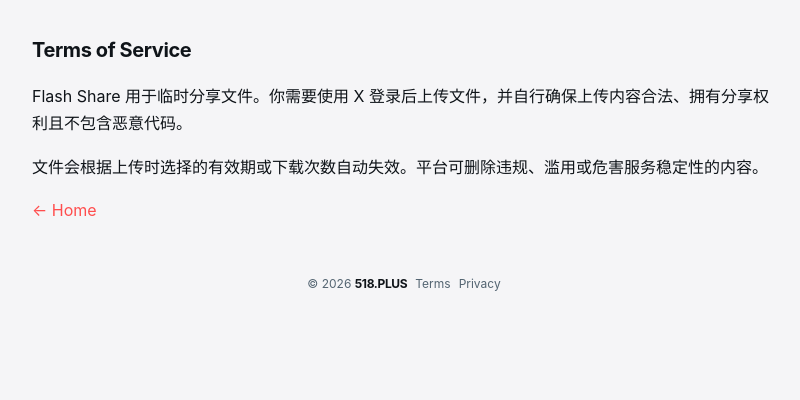
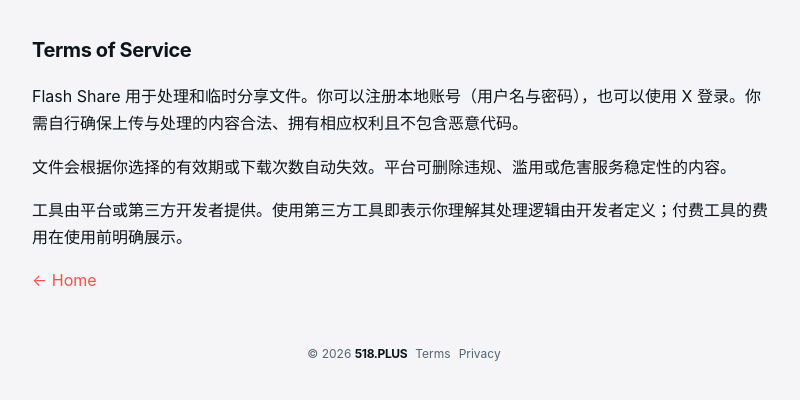
Before and after one commit to samelabs/FlashShare, a FastAPI app: page /terms in a window 1280 px wide. Shown: the part 44-444 px from the top of the page, without its empty margins (236-1036 px from the left). Run offline with FastAPI, Linux system fonts and the light colour scheme; parts of the project's set-up code (start-up, migrations or seed data) failed here and were passed over; some libraries are stand-ins or nearby versions.

Commit message:
launch-readiness: correct policy facts and expose launch decisions
Terms/Privacy previously stated login and data-collection facts that no
longer match the shipped mechanisms: terms claimed X login is required,
privacy claimed only X-profile fields are stored. Both pages now state the
current facts — local username/password accounts alongside optional X
OAuth, ledger records kept for settlement/withdrawal/audit with partial
retention after content expiry, and third-party tool attribution with
upfront pricing display. No legal entity, jurisdiction, or retention-SLA
commitments are made (owner decisions pending). Footer policy links from
the previous commit stay as-is; no new policy or i18n subsystem.

```diff
--- a/templates/privacy.html
+++ b/templates/privacy.html
@@ -1,2 +1,3 @@
-<p>我们使用 X OAuth 登录确认用户身份，只保存 X 用户 ID、用户名、显示名称和头像地址。我们不会读取时间线、私信、关注列表，也不会代表用户发布内容。</p>
-<p>上传记录会保存文件名、大小、下载链接、过期时间、上传时间和基础访问来源，用于额度控制、审计和故障排查。</p>
+<p>我们提供两种登录方式：本地账号（用户名与密码）和 X OAuth。使用 X 登录时，我们只保存 X 用户 ID、用户名、显示名称和头像地址；不会读取时间线、私信、关注列表，也不会代表你发布内容。本地账号只保存用户名、邮箱地址与密码哈希。</p>
+<p>上传与工具处理记录会保存文件名、大小、下载链接、过期时间、上传时间和基础访问来源，用于额度控制、计量结算、审计和故障排查。</p>
+<p>你发布工具产生的收益与消费记录以账本形式保存，用于结算、提现与对账。内容到期或删除后，部分记录可能因结算与审计需要继续保留。</p>
--- a/templates/terms.html
+++ b/templates/terms.html
@@ -1,2 +1,3 @@
-<p>Flash Share 用于临时分享文件。你需要使用 X 登录后上传文件，并自行确保上传内容合法、拥有分享权利且不包含恶意代码。</p>
-<p>文件会根据上传时选择的有效期或下载次数自动失效。平台可删除违规、滥用或危害服务稳定性的内容。</p>
+<p>Flash Share 用于处理和临时分享文件。你可以注册本地账号（用户名与密码），也可以使用 X 登录。你需自行确保上传与处理的内容合法、拥有相应权利且不包含恶意代码。</p>
+<p>文件会根据你选择的有效期或下载次数自动失效。平台可删除违规、滥用或危害服务稳定性的内容。</p>
+<p>工具由平台或第三方开发者提供。使用第三方工具即表示你理解其处理逻辑由开发者定义；付费工具的费用在使用前明确展示。</p>
```
